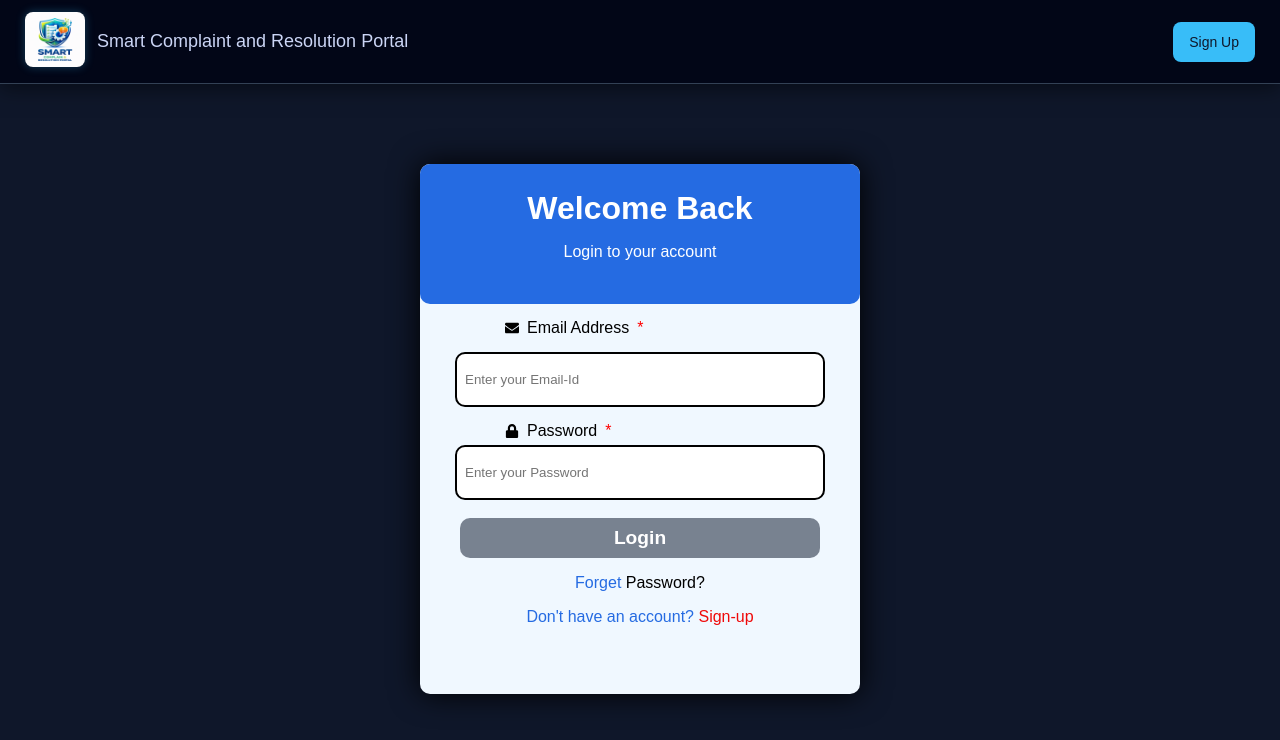
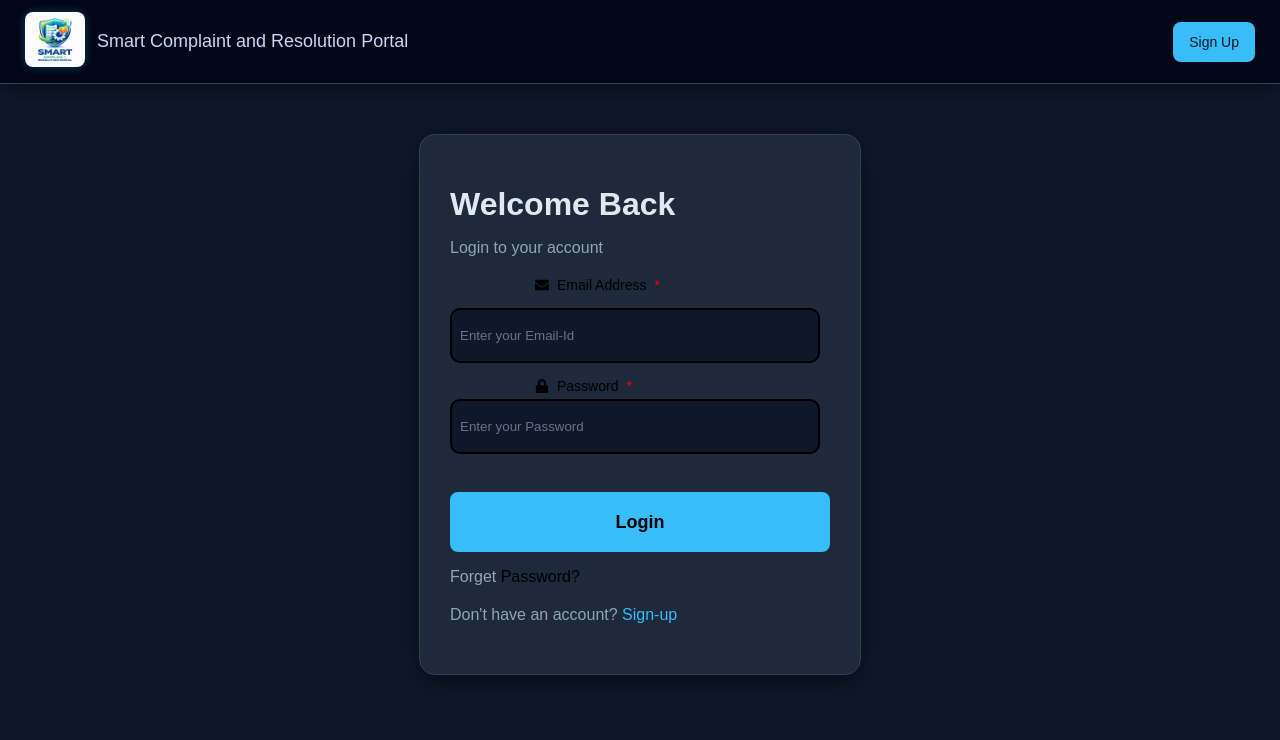
Before and after one commit to Aniyajain/Smart-Complaint-and-Resolution-Portal, a React (Vite) app in the folder portal/: page /login in a window 1280 px wide. Shown: the top 740 px of the page. Built offline with nearby package versions, Linux system fonts and the light colour scheme.

Commit message:
login page UI

```diff
--- a/portal/src/components/Loginpage.css
+++ b/portal/src/components/Loginpage.css
@@ -7,33 +7,59 @@ body{
 
 #c1{
     min-height:100vh;
-    /* padding-top:25px; */
+   background: #0F172A;
+   /* padding-top: 70px; */
+
+    /* display: flex;
+    justify-content: center;
+    align-items: center; */
 }
 
 /* Login box */
 
 #login-box{
-    height:530px;
-    width:440px;
-    background-color:aliceblue;
-    border-radius:10px;
-    margin:80px auto;
-    /* padding:20px; */
+    width: 380px;
+    padding: 30px;
 
-    text-align:center;
-    color:rgb(37,107,226);
-    box-shadow: 0px 0px  30px black;
+    background: #1E293B;
+    border-radius: 16px;
+
+    margin: 50px auto;
+    text-align: left;
+
+    color: #E2E8F0;
+
+    border: 1px solid #334155;
+    box-shadow: 0 8px 30px rgba(0,0,0,0.5);
+}
+#login-box h2{
+    margin-bottom: 5px;
 }
 
+#login-box p{
+    margin-bottom: 20px;
+    color: #94A3B8;
+}
 /* Inputs */
 
 .input{
-    border:2px solid black;
-    margin-top:20px;
-    width:350px;
-    border-radius:10px;
-    height:20px;
-    padding:8px;
+    width: 100%;
+    padding: 12px;
+    margin-top: 10px;
+
+    background: #0F172A;
+    border: 1px solid #334155;
+    border-radius: 8px;
+
+    color: #E2E8F0;
+    outline: none;
+}
+.input:hover{
+    border-color: #475569;
+}
+
+.input:focus{
+    border-color: #38BDF8;
 }
 #bothinput{
     margin-top: 10px;
@@ -42,26 +68,31 @@ body{
 /* Login button */
 
 .login-btn{
-    width:360px;
-    height:40px;
-    border-radius:10px;
-    background-color:rgba(36, 47, 66, 0.585);
-    color:white;
-    font-weight:bold;
-    /* border:1px solid black; */
+    width: 100%;
+    padding: 12px;
+    margin-top: 20px;
+
+    background: #38BDF8;
+    color: black;
+
+    border-radius: 8px;
     border: none;
-    cursor:pointer;
-    font-size: larger
+
+    font-weight: bold;
+    cursor: pointer;
+    transition: 0.2s;
 }
+
 .login-btn:hover{
-    background-color:rgb(37,107,226);
+    background: #0ea5e9;
 }
 
 /* Links */
 
 .link{
-    color:rgb(239, 9, 9);
+    color:#38BDF8;
     text-decoration:none;
+    /* text-align: center; */
 }
 /* label + icon alignment */
 
@@ -69,10 +100,12 @@ body{
     display:flex;
     align-items:center;
     gap:6px;
-    margin-top:18px;
-    margin-left:45px;
-    color:rgba(6, 6, 7, 0.874);
+    margin-top:15px;
+    /* margin-left:45px; */
+    /* color:rgba(6, 6, 7, 0.874); */
     font-weight:300;
+    color: #94A3B8;
+    font-size: 14px;
 }
 
 .label-icon{
@@ -85,3 +118,36 @@ body{
 #login-box h1{
     margin-bottom:5px;
 }
+
+#login-box{
+    animation: fadeIn 0.4s ease-in-out;
+}
+
+@keyframes fadeIn {
+    from {
+        opacity: 0;
+        transform: translateY(15px);
+    }
+    to {
+        opacity: 1;
+        transform: translateY(0);
+    }
+}
+.divider{
+    margin: 20px 0;
+    height: 1px;
+    background: #334155;
+}
+.auth-links{
+    margin-top: 10px;
+    text-align: center;
+    color: #94A3B8;
+}
+.input::placeholder{
+    color: #64748B;
+}
+.input:focus{
+    border-color: #38BDF8;
+    box-shadow: 0 0 0 2px rgba(56,189,248,0.2);
+
+}
--- a/portal/src/components/Loginpage.jsx
+++ b/portal/src/components/Loginpage.jsx
@@ -18,8 +18,8 @@ function Loginpage(){
              <Navbar  type="loginpage" />
 
             <div id="login-box">
-                <div style={{background: "rgb(37,107,226)", color:"white", borderRadius: "10px", height:"130px", textAlign:"center", padding: "5px" }}><h1>Welcome Back </h1>
-                <p >Login  to your account </p></div>
+                <div ><h1>Welcome Back </h1>
+                <p  style={{color:"#94A3B8"}}>Login  to your account </p></div>
 
 
                 <label className="label-box"><FaEnvelope className="label-icon"/>Email Address<span className="required">*</span></label>
--- a/portal/src/components/Signup.css
+++ b/portal/src/components/Signup.css
@@ -5,12 +5,19 @@ body{
 
 #main{
     min-height:100vh;
+     background: #0F172A;
+
+    /* display: flex;
+    justify-content: center;
+    align-items: center;
+
+    padding-top: 70px; */
 }
 
 /* Signup Box */
 
 #box{
-    width:540px;
+    width:460px;
     background-color:aliceblue;
     border:2px solid black;
     margin:50px auto;
@@ -18,6 +25,7 @@ body{
     overflow:hidden;
     text-align:center;
 }
+
 
 /* Blue Header */
 
```
